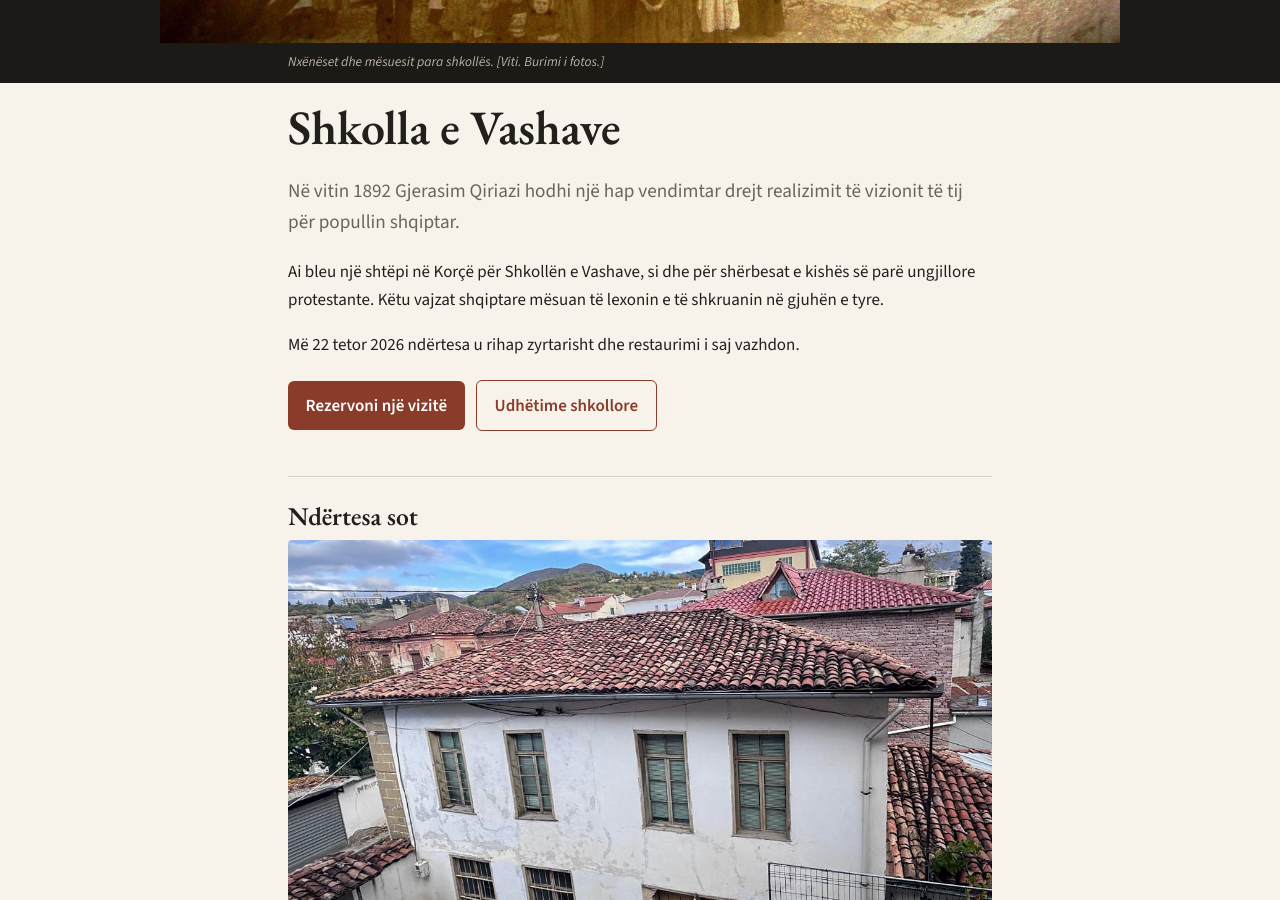
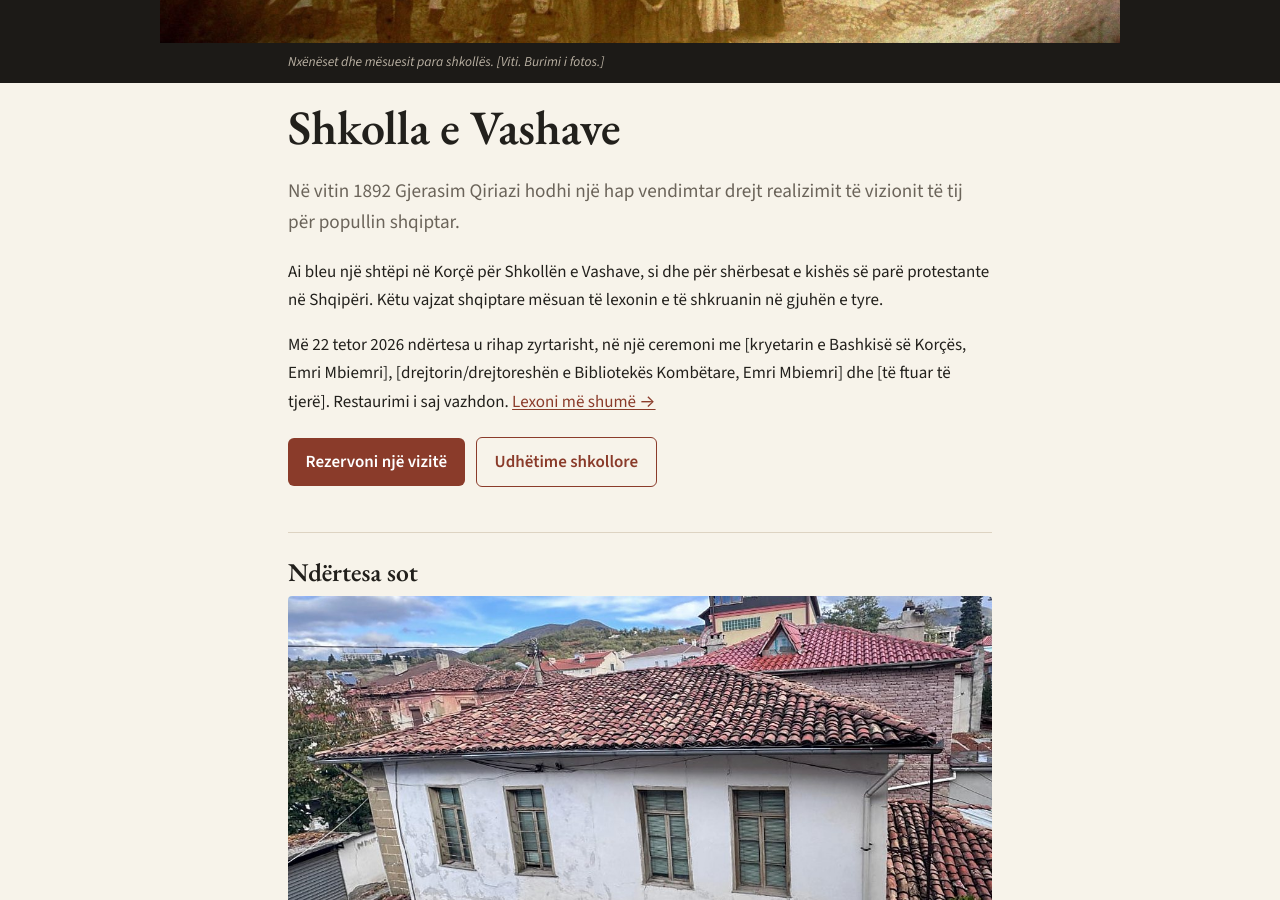
Before and after one commit to shkollaevashave/shkollaevashave, a Jekyll site: the page built from index.html, in a window 1280 px wide and 900 px high, scrolled down 734 px. Built offline with Jekyll 4.4.1, drawn with Linux system fonts in a browser that asks for light colours.

Commit message:
Home intro: approved church wording; ceremony line with link to news
Names and titles of guests are placeholders until confirmed.

Co-Authored-By: Claude Opus 5.5 <noreply@anthropic.com>
Claude-Session: https://claude.ai/code/session_01Dn9sXMXg3KYRz9QpykqWzf

```diff
--- a/index.html
+++ b/index.html
@@ -12,8 +12,8 @@ banner_caption: "Nxënëset dhe mësuesit para shkollës. [Viti. Burimi i fotos.
 <section class="hero">
   <h1>{{ site.data.info.name }}</h1>
   <p class="intro">Në vitin 1892 Gjerasim Qiriazi hodhi një hap vendimtar drejt realizimit të vizionit të tij për popullin shqiptar.</p>
-  <p>Ai bleu një shtëpi në Korçë për Shkollën e Vashave, si dhe për shërbesat e kishës së parë ungjillore protestante. Këtu vajzat shqiptare mësuan të lexonin e të shkruanin në gjuhën e tyre.</p>
-  <p>Më 22 tetor 2026 ndërtesa u rihap zyrtarisht dhe restaurimi i saj vazhdon.</p>
+  <p>Ai bleu një shtëpi në Korçë për Shkollën e Vashave, si dhe për shërbesat e kishës së parë protestante në Shqipëri. Këtu vajzat shqiptare mësuan të lexonin e të shkruanin në gjuhën e tyre.</p>
+  <p>Më 22 tetor 2026 ndërtesa u rihap zyrtarisht, në një ceremoni me [kryetarin e Bashkisë së Korçës, Emri Mbiemri], [drejtorin/drejtoreshën e Bibliotekës Kombëtare, Emri Mbiemri] dhe [të ftuar të tjerë]. Restaurimi i saj vazhdon. <a href="{{ '/lajme/2026/10/hapja-zyrtare/' | relative_url }}">Lexoni më shumë&nbsp;→</a></p>
   <p>
     <a class="button" href="{{ '/vizitoni/' | relative_url }}">Rezervoni një vizitë</a>
     <a class="button ghost" href="{{ '/udhetime-shkollore/' | relative_url }}">Udhëtime shkollore</a>
```
